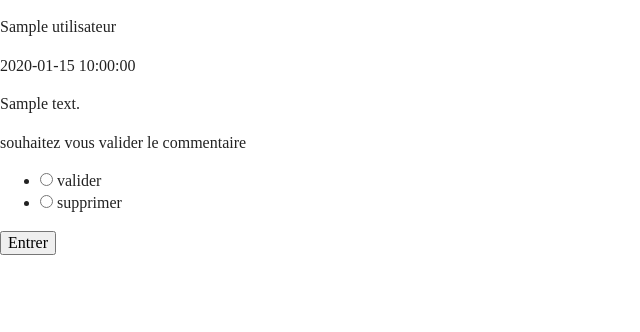
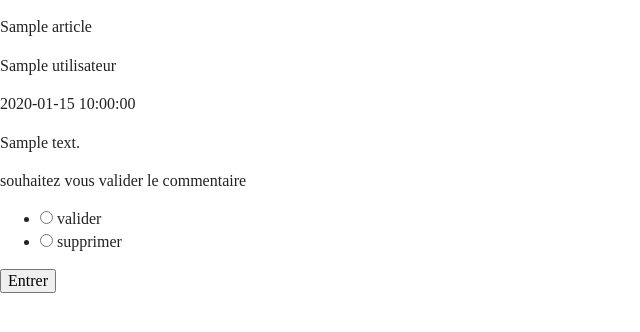
Before and after one commit to StevenDelval/Flask-mongoDB-TechIA, a Flask app: template templates/page_admin.html in a window 1280 px wide. Shown: the part 134-466 px from the top of the page, without its empty margins (0-640 px from the left). Run offline with Flask 2, Linux system fonts and the light colour scheme; the template is opened without the code that fills it: values that come from a table or form of the project are taken from there, most other values are stand-ins (such as "Sample title", 1, 10 or a date in 2020).

Commit message:
horreur du code

```diff
--- a/templates/page_admin.html
+++ b/templates/page_admin.html
@@ -5,9 +5,12 @@
 
 
 
-<main class="admin">
+<main class="admin" style="background-color:#FFF ;">
 
     <article class="commentaire_admin">
+        {% if article %}
+        {{article.titre}}
+        {% endif  %}
 {% if commentaire  %}
     <p>{{ commentaire["utilisateur"]}}</p>
     <p>{{ commentaire["date"]}}</p>
```
